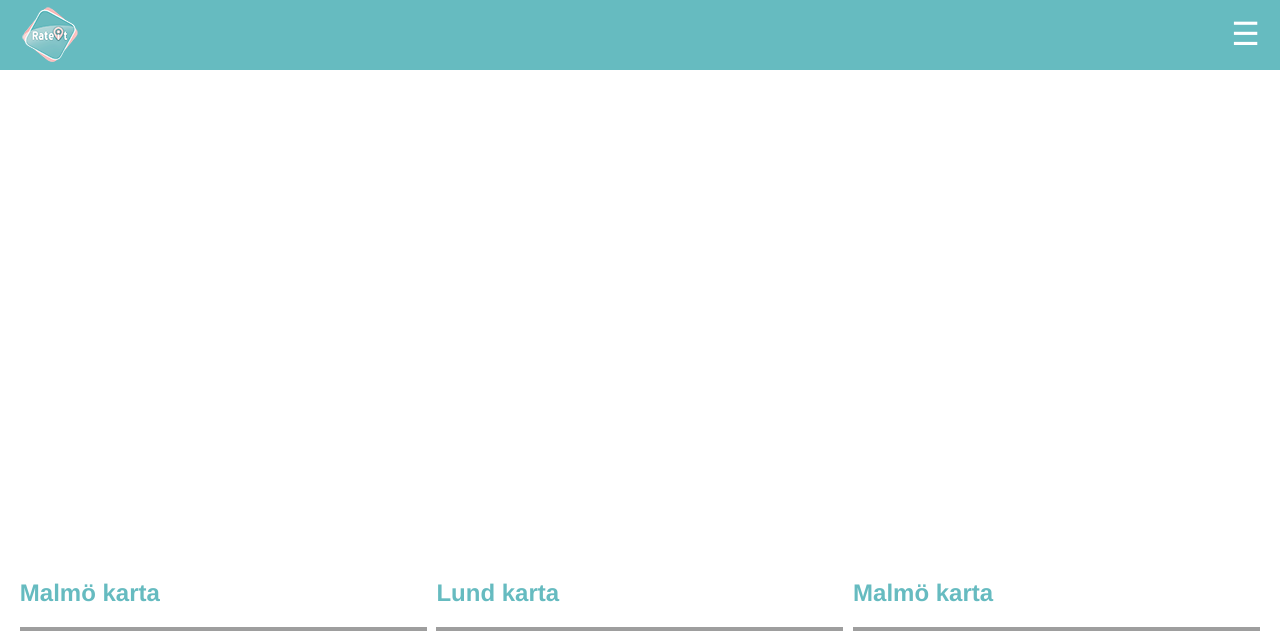
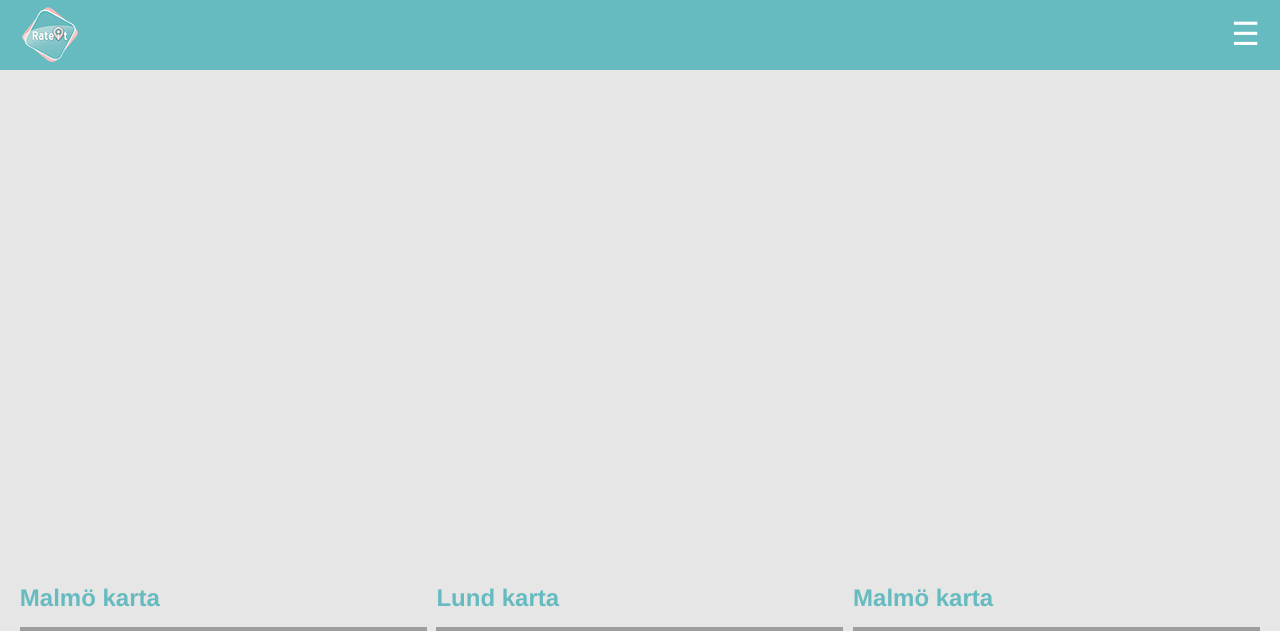
Before and after one commit to HenkeJohansson/rateit, a PHP site: page / in a window 1280 px wide. Shown: the top 631 px of the page. Run offline with PHP 8.4, Linux system fonts and the light colour scheme; some libraries are stand-ins or nearby versions; grey boxes are pictures that could not be loaded.

Commit message:
Tonys del

```diff
--- a/add.php
+++ b/add.php
@@ -3,8 +3,7 @@
 
 
 //upprätta kontakt med databas
-include $_SERVER['DOCUMENT_ROOT'].'/rateit/connect.php'; ?>
-
+include $_SERVER['DOCUMENT_ROOT'].'/rateit/php/includes/connect.inc.php'; ?>
 <?php include "php/header.php"; ?>
     <div id="container">
         <h3>Lägg till plats</h3>
--- a/css/style.css
+++ b/css/style.css
@@ -4,6 +4,9 @@
   padding: 0;
   -moz-box-sizing: border-box;
   box-sizing: border-box; }
+
+body {
+  background: #e6e6e6; }
 
 /*
 *
@@ -202,11 +205,12 @@ Här finns mobilanpassningen.
 html, body {
   height: 100%;
   font-family: "HelveticaNeue-Light", "Helvetica Neue Light", "Helvetica Neue", Helvetica, Arial, "Lucida Grande", sans-serif;
-  font-weight: 300; }
+  font-weight: 300;
+  background: #e6e6e6; }
 
 h1, h2, h3, h4, h5 {
-  margin-top: 10px;
-  margin-bottom: 20px;
+  margin-top: 15px;
+  margin-bottom: 15px;
   color: #66bbc0; }
 
 /***************************
--- a/php/includes/connect.inc.php
+++ b/php/includes/connect.inc.php
@@ -3,7 +3,7 @@
 include "db_info.inc.php";
 
 try {
-    $pdo = new PDO('mysql:host=rateit-193298.phpmyadmin.mysql.binero.se;dbname=$database','$username',$password);
+    $pdo = new PDO("mysql:host=$host;dbname=$database",$username,$password);
     $pdo->setAttribute(PDO::ATTR_ERRMODE, PDO::ERRMODE_EXCEPTION);
     $pdo->exec('SET NAMES "utf8"');
 } catch (Exception $e) {
--- a/sass/_base.scss
+++ b/sass/_base.scss
@@ -3,11 +3,12 @@ html, body {
 	height: 100%;
 	font-family: "HelveticaNeue-Light", "Helvetica Neue Light", "Helvetica Neue", Helvetica, Arial, "Lucida Grande", sans-serif;
 	font-weight: 300;
+    background: #e6e6e6;
 }
 
 h1, h2, h3, h4 ,h5 {
-    margin-top:10px;
-    margin-bottom:20px;
+    margin-top:15px;
+    margin-bottom:15px;
 	color: $turkos;
 }
 
--- a/sass/style.scss
+++ b/sass/style.scss
@@ -6,6 +6,13 @@
 	 	 box-sizing: border-box;
 }
 
+body{
+
+    background:#e6e6e6;
+
+
+
+}
 
 // inporterar rutnätet och
 @import "grid";
```
Also changed, not shown: search.php (+14 -8 lines).
